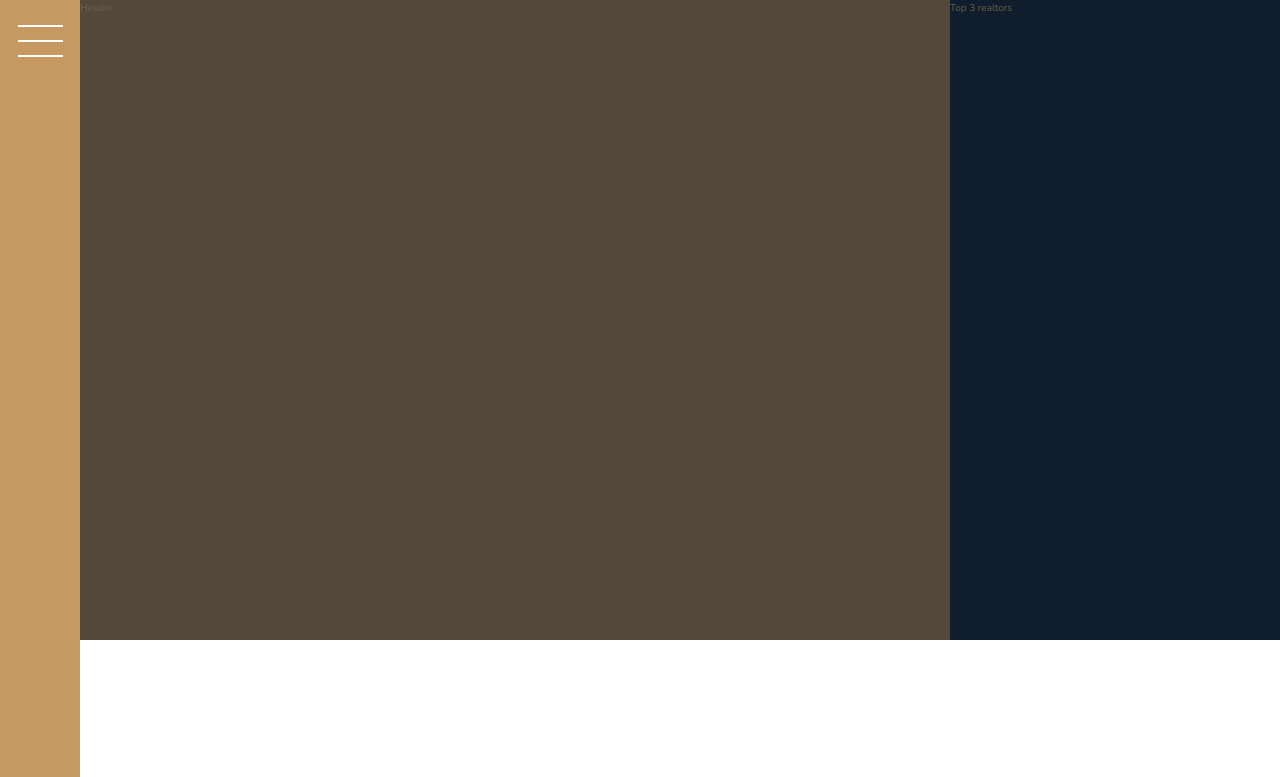
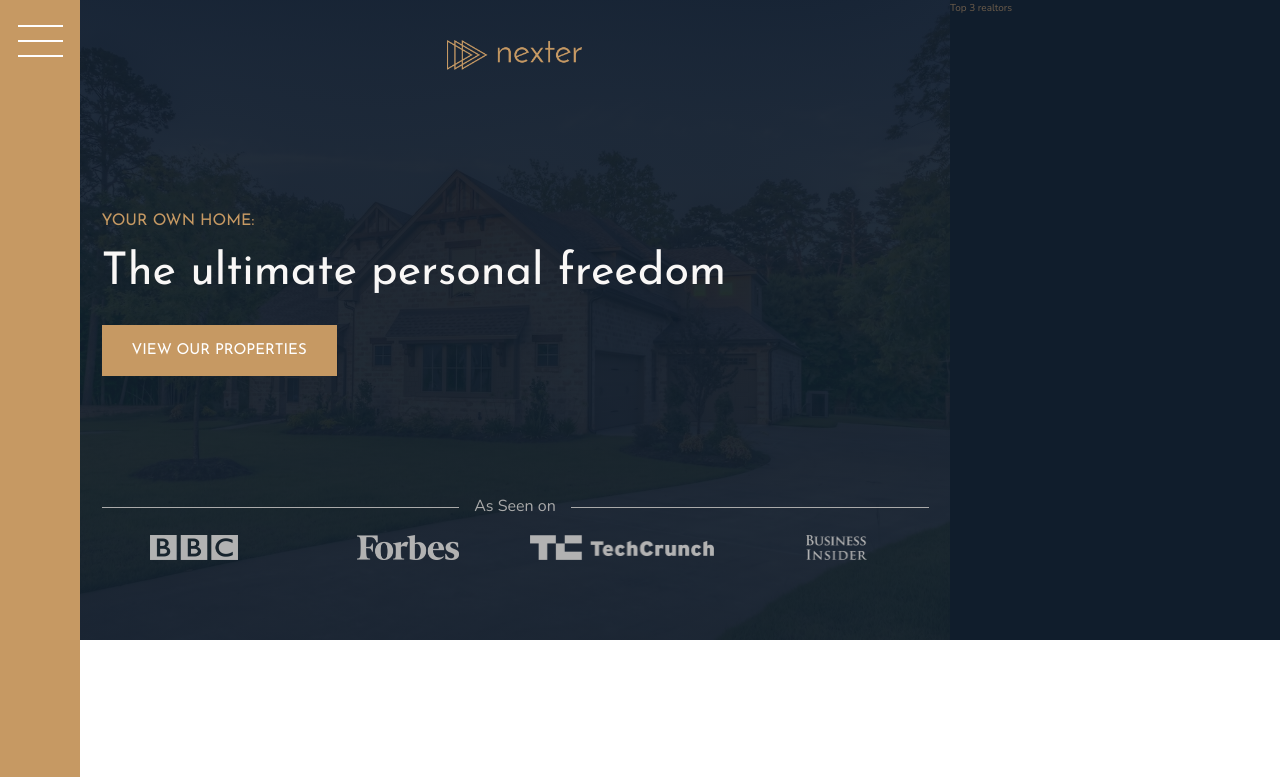
Before and after one commit to samriddhidaga/CSS-Project, a website: page Nexter/index.html in a window 1280 px wide. Shown: the top 777 px of the page. Drawn offline with nearby package versions, Linux system fonts and the light colour scheme.

Commit message:
building header

```diff
--- a/Nexter/index.html
+++ b/Nexter/index.html
@@ -15,7 +15,19 @@
         <div class="sidebar">
            <button class="nav-btn"></button>
         </div>
-        <header class="header">Header</header>
+        <header class="header">
+            <img src="img/logo.png" alt="Nexter Logo" class="header__logo">
+            <h3 class="heading-3">Your own home:</h3>
+            <h1 class="heading-1">The ultimate personal freedom</h1>
+            <button class="btn header__btn">View our properties</button>
+            <div class="header__seenon-text">As Seen on</div>
+            <div class="header__seenon-logos">
+                <img src="img/logo-bbc.png" alt="Seen on logo 1">
+                <img src="img/logo-forbes.png" alt="Seen on logo 2">
+                <img src="img/logo-techcrunch.png" alt="Seen on logo 3">
+                <img src="img/logo-bi.png" alt="Seen on logo 4">
+            </div>
+        </header>
         <div class="realtors">Top 3 realtors</div>
         <section class="features">
             <div class="feature">
--- a/Nexter/sass/_header.scss
+++ b/Nexter/sass/_header.scss
@@ -1,4 +1,52 @@
 .header {
-    background-color: $color-grey-dark-1;
     grid-column: full-start / col-end 6;
+    background-image: linear-gradient(rgba($color-secondary,.93), rgba($color-secondary,.93)), url(../img/hero.jpeg);
+    background-size: cover;
+    background-position: center;
+    padding: 8rem;
+    padding-top: 4rem;
+    display: grid;
+    grid-template-rows: 1fr min-content 6rem 1fr;
+    grid-template-columns: max-content;
+    grid-row-gap: 1.5rem;
+    justify-content: center;
+
+    &__logo {
+       height: 3rem;
+       justify-self: center;
+    }
+
+    &__btn {
+        align-self: flex-start;
+        justify-self: flex-start;
+    }
+
+    &__seenon-text {
+        display: grid;
+        grid-template-columns: 1fr max-content 1fr;
+        grid-column-gap: 1.5rem;
+        align-items: center;
+        font-size: 1.6rem;
+        color: $color-grey-light-2;
+
+        &::before, &::after {
+            content: "";
+            height: 1px;
+            display: block;
+            background-color: currentColor;
+        }
+    }
+
+    &__seenon-logos {
+
+        display: grid;
+        grid-template-columns: repeat(4, 1fr);
+        grid-column-gap: 3rem;
+        justify-items: center;
+
+        img {
+            height: 2.5rem;
+            filter: brightness(70%);
+        }
+    }
 }
--- a/Nexter/sass/_typography.scss
+++ b/Nexter/sass/_typography.scss
@@ -7,6 +7,9 @@
 
 .heading-1 {
    @extend %heading;
+   font-size: 4.5rem;
+   color: $color-grey-light-1;
+   line-height: 1;
 }
 .heading-2 {
     @extend %heading;
```
Also changed, not shown: Nexter/css/style.css.
